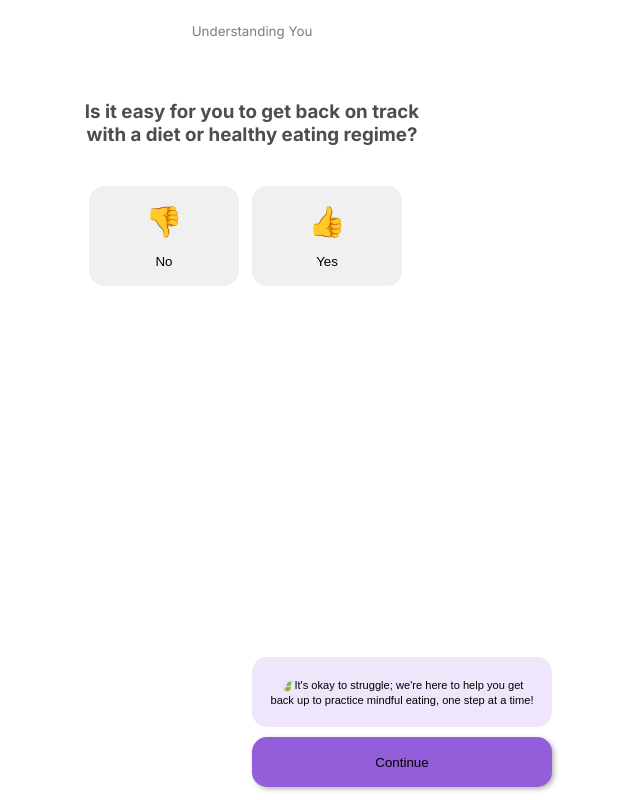
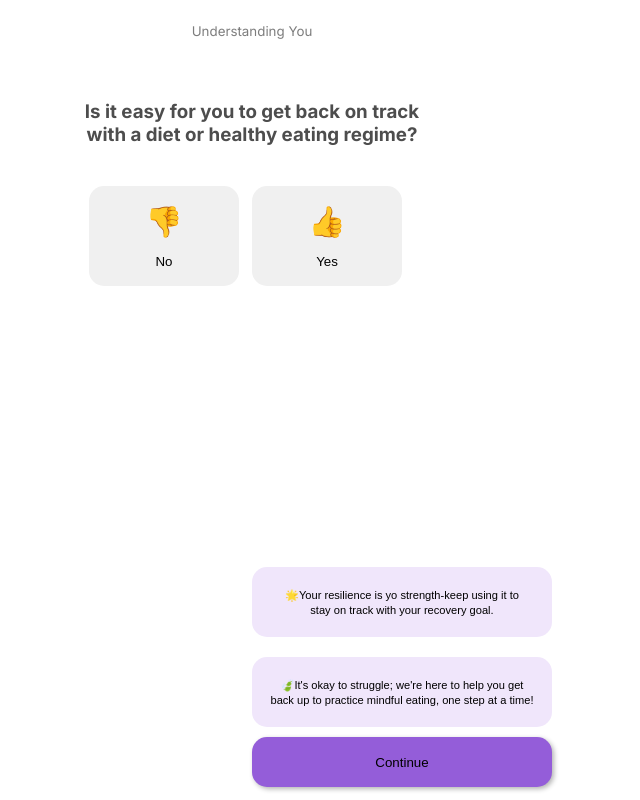
Before and after one commit to williamacostalora/recoverCareQuiz, a Next.js app in the folder quiz-app/: page /questions/question-8 in a window 1280 px wide. Shown: the whole page, without its empty margins (388-1028 px from the left). Built offline with nearby package versions, Linux system fonts and the light colour scheme.

Commit message:
updated question 8

```diff
--- a/quiz-app/app/questions/question-8/page.js
+++ b/quiz-app/app/questions/question-8/page.js
@@ -49,10 +49,6 @@ export default function Question8() {
                     <br/> <br/>
 
 
-
-
-
-
                     {quizStarted ? (
                         <Quiz name={name} />
                     ) : (
@@ -76,9 +72,10 @@ export default function Question8() {
 
                                 >
                                     <span style={{ fontSize: '30px' }}>👎</span>
-                                    <br/><br/>No
+                                    <br/><br/>
+                                    No
                                 </button>
-                                {/* <br/> */}
+
                                 <button
                                     onClick={() => continQuiz(true)}
                                     className="btn btn-primary btn-large"
@@ -100,6 +97,32 @@ export default function Question8() {
                                     <br/><br/>Yes
                                 </button>
                                 <br/>
+
+
+                                {/* <center> */}
+                                <button
+                                        style={{
+                                            position: 'fixed',
+                                            bottom: '150px',
+                                            align: 'center',
+                                            backgroundColor: '#F0E6FB',
+                                            marginRight: '13px',
+                                            marginBottom: '13px',
+                                            width: '300px',
+                                            height: '70px' ,
+                                            border:'none',
+                                            outline:'none',
+                                            borderRadius:'15px',
+                                            // boxShadow: '2px 2px 5px rgba(0, 0, 0, 0.3)'
+
+                                        }}
+
+                                    >
+                                        <small>
+                                            🌟Your resilience is yo strength-keep using it to <br/>
+                                            stay on track with your recovery goal.
+                                        </small>
+                                    </button>
 
                                     <button
                                         style={{
@@ -130,6 +153,10 @@ export default function Question8() {
                                         onClick={() => continQuiz(true)}
                                         className="btn btn-primary btn-large"
                                         style={{
+                                            // display: 'flex',
+                                            // justifyContent:'center',
+                                            // alignItems:'center',
+                                            // // height: '100vh',
                                             position: 'fixed',
                                             bottom: '0',
                                             backgroundColor: '#945DD9',
@@ -147,6 +174,7 @@ export default function Question8() {
                                     >
                                     Continue
                                     </button>
+                                {/* </center> */}
                             </center>
                         </>
                     )}
```
Lines whose indentation alone changed are shown as unchanged.
